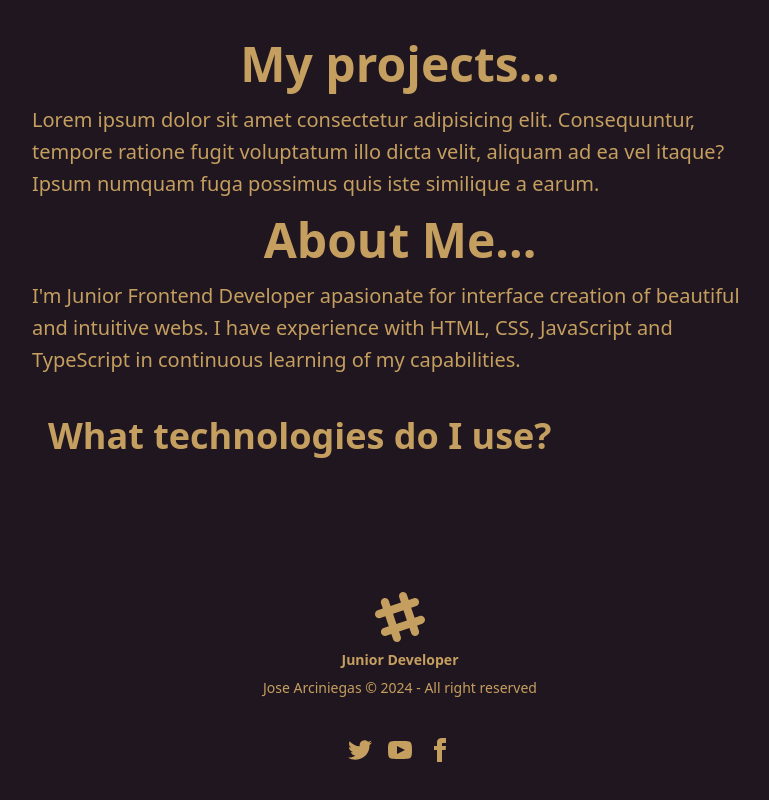
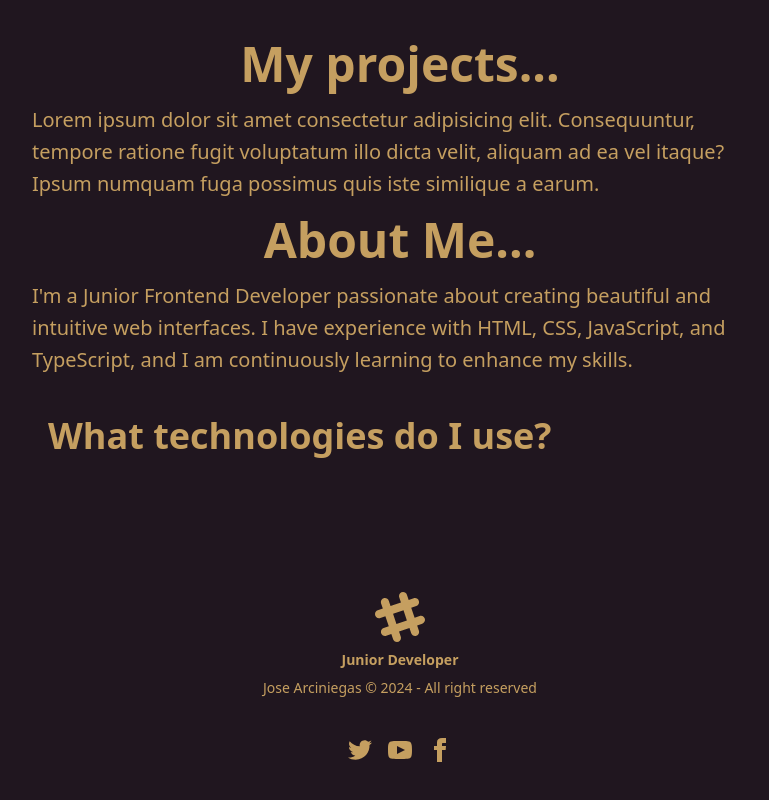
Before and after one commit to JoseArciniegas14/poft1, an Astro site: page / in a window 1280 px wide. Shown: the part 924-1724 px from the top of the page, without its empty margins (240-1009 px from the left). Built offline with nearby package versions, Linux system fonts and the light colour scheme; Astro itself is replaced by a stand-in of ours.

Commit message:
Update index.astro

```diff
--- a/src/pages/index.astro
+++ b/src/pages/index.astro
@@ -41,7 +41,7 @@ import Card from "../components/Card.astro";
           >
             About Me...
           </h2>
-          <p>I'm Junior Frontend Developer apasionate for interface creation of beautiful and intuitive webs. I have experience with HTML, CSS, JavaScript and TypeScript in continuous learning of my capabilities.</p>
+          <p>I'm a Junior Frontend Developer passionate about creating beautiful and intuitive web interfaces. I have experience with HTML, CSS, JavaScript, and TypeScript, and I am continuously learning to enhance my skills.</p>
        <h3 class="color-primary text-3xl sm:text-4xl p-4 font-bold pt-10">What technologies do I use?</h3>
 
 
```
